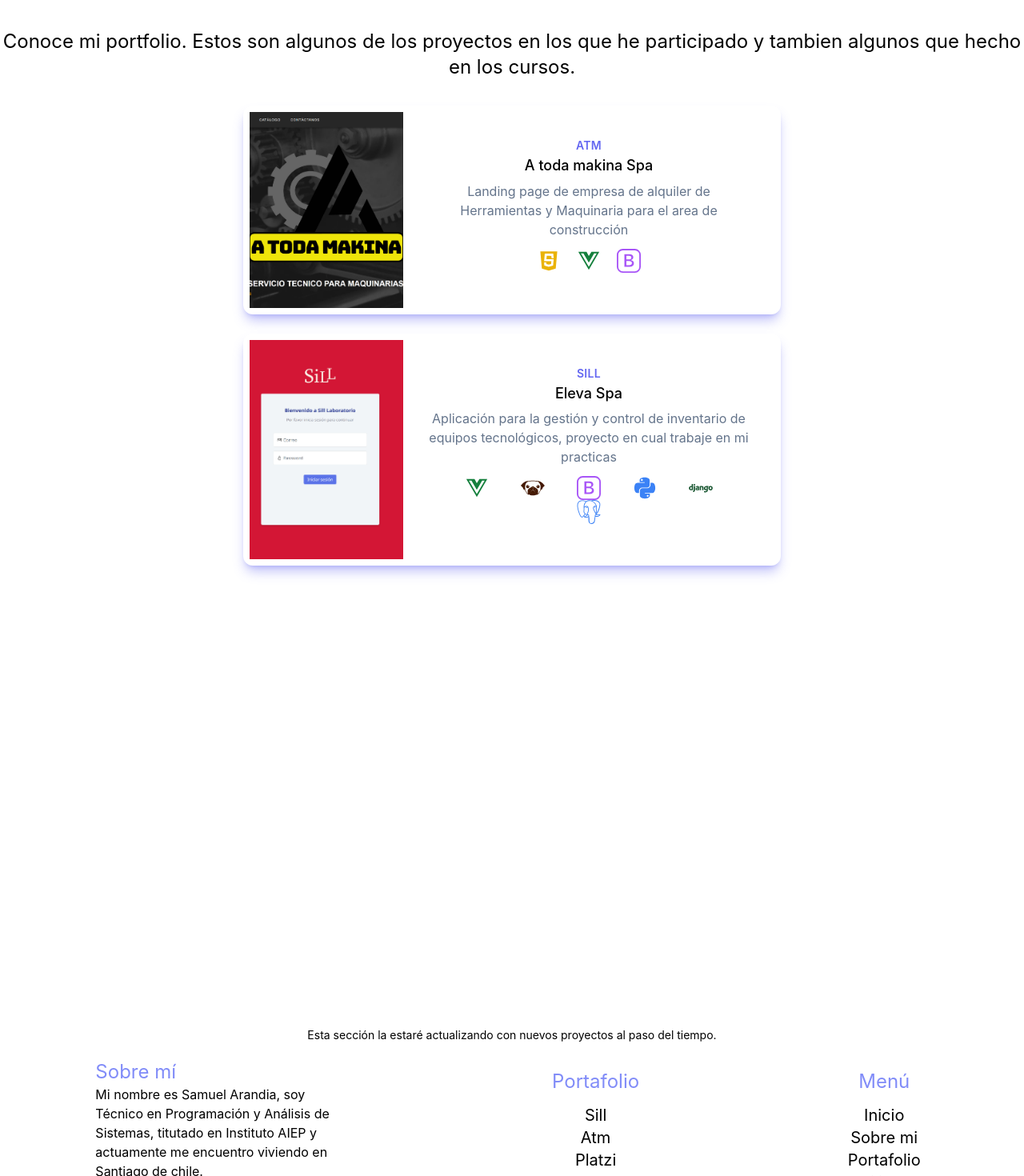
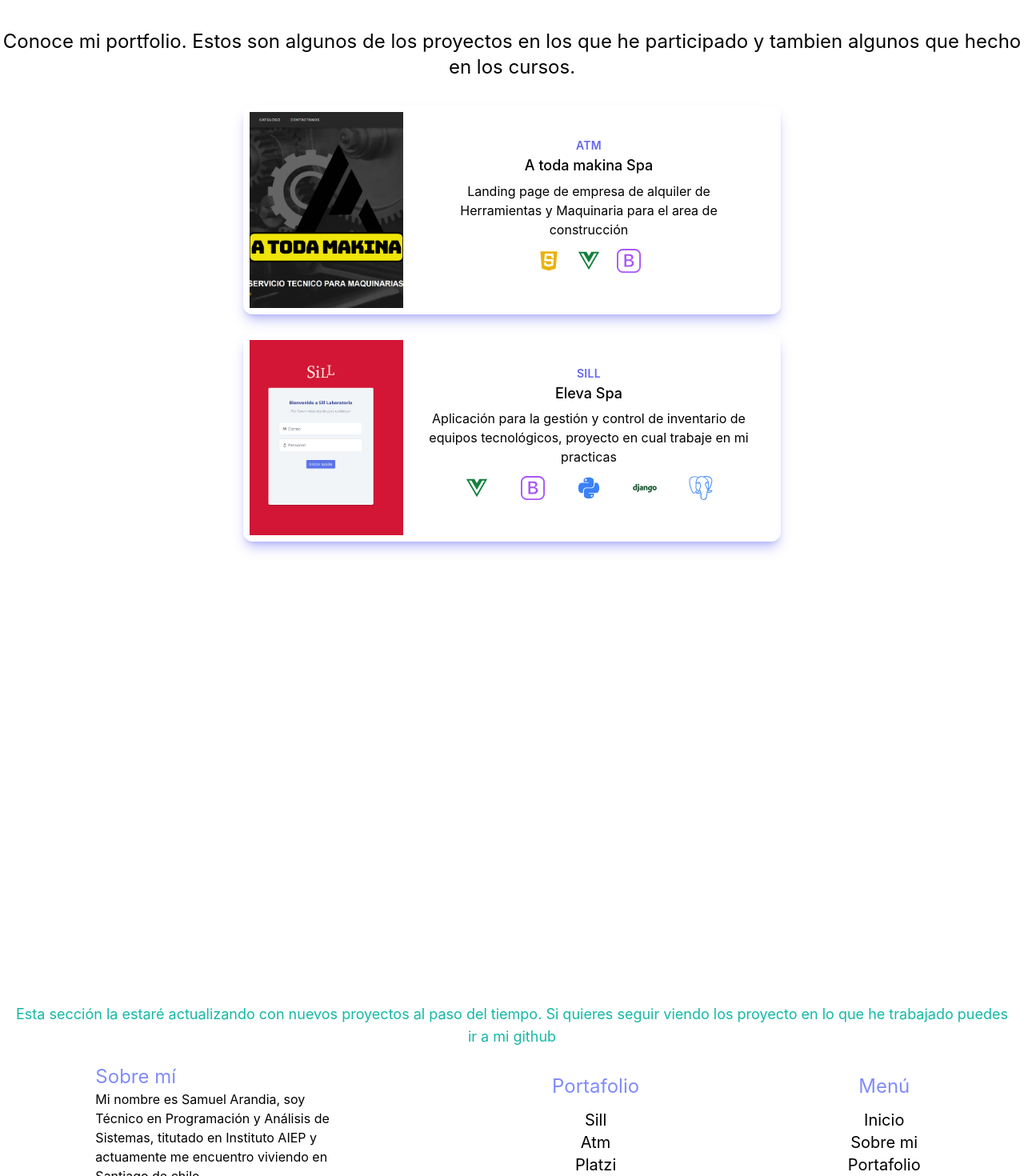
Before and after one commit to samuelArandia/portafolio2.0, a Next.js app: page /porfolio in a window 1280 px wide. Shown: the part 220-1690 px from the top of the page at 80% size. Built offline with nearby package versions, Linux system fonts and the light colour scheme.

Commit message:
Fix and improvement

```diff
--- a/src/app/layout.js
+++ b/src/app/layout.js
@@ -4,7 +4,7 @@ export const metadata = {
   title: 'Samuel Arandia',
   description: 'Mi porfolio personal',
   icons: {
-    icon: '/icon.svg',
+    icon: '/src/app/assets/1.svg',
   }
 }
 
--- a/src/app/page.js
+++ b/src/app/page.js
@@ -41,11 +41,11 @@ import Loader from "@/components/loader";
   return (
     loading ? <Loader /> :
     <>
-      <main className={`${darkMode ? 'bg-gray-900 text-white' : 'bg-white text-gray-800'}`}>
+      <main className={`${darkMode ? 'bg-gray-900 text-white' : 'bg-gray-100 text-gray-800'}`}>
         <Header darkMode={darkMode} toggleDarkMode={toggleDarkMode} />
           <Inicio />
+          <Portafolio />
           <About />
-          <Portafolio />
           <Skills />
           <Contact />
           <Footer />
--- a/src/components/contact.js
+++ b/src/components/contact.js
@@ -55,7 +55,7 @@ function Contact() {
         <GiMailbox className="text-2xl text-indigo-500 mx-5" />
         <h1 className="text-3xl text-center">Contáctame</h1>
       </div>
-        <div className="rounded-xl shadow-lg shadow-indigo-500/40 overflow-hidden text-center m-10 p-20">
+        <div className="rounded-xl shadow-lg shadow-indigo-500/40 overflow-hidden text-center m-10 p-10">
         <div >
           <p className="text-xl text-center my-2">Si tienes alguna duda o quieres contactarme, puedes hacerlo a través de este formulario.</p>
           {/* código del formulario de contacto */}
--- a/src/components/porfolio.js
+++ b/src/components/porfolio.js
@@ -1,7 +1,7 @@
 "use client"
 import React, { useEffect } from "react";
 import Image from "next/image";
-import { FaPython, FaVuejs, FaReact } from "react-icons/fa";
+import { FaPython, FaVuejs, FaReact, FaGithub } from "react-icons/fa";
 import { BsBootstrap } from "react-icons/bs";
 import { SiMicrosoftazure, SiPostgresql, SiPug, SiTailwindcss } from "react-icons/si";
 import { DiCss3, DiDjango, DiJavascript } from "react-icons/di";
@@ -31,15 +31,15 @@ function Portafolio() {
         <h5 className="text-2xl">Conoce mi portfolio. Estos son algunos de los proyectos en los que he participado y tambien algunos que hecho en los cursos.</h5>
       </div>
       <div className="flex flex-row flex-wrap justify-around w-auto mt-5">
-        <div className="max-w-md m-3 bg-white rounded-xl shadow-lg shadow-indigo-500/40 overflow-hidden md:max-w-2xl p-2 text-center transition ease-in-out delay-150 hover:-translate-y-1 hover:scale-110 duration-300" data-aos="zoom-in">
+        <div className="max-w-md m-3  rounded-xl shadow-lg shadow-indigo-500/40 overflow-hidden md:max-w-2xl p-2 text-center transition ease-in-out delay-150 hover:-translate-y-1 hover:scale-110 duration-300" data-aos="zoom-in">
           <div className="md:flex  justify-center align-middle">
             <div className="md:shrink-0">
-              <Image src={atm} alt="Portada empresa" width={300} height={200} className="w-full object-cover md:h-full md:w-48" loading="lazy"/>
+              <Image src={atm} alt="Portada empresa" width={300} height={200} className="w-full object-cover md:h-full md:w-48 text-center" loading="lazy"/>
             </div>
             <div className="p-8" >
               <div className="uppercase tracking-wide text-sm text-indigo-500 font-semibold">ATM</div>
-              <a href="https://atodamakina.cl" target="_blank" className="block mt-1 text-lg leading-tight font-medium text-black hover:underline">A toda makina Spa</a>
-              <p className="mt-2 text-slate-500">Landing page de empresa de alquiler de Herramientas y Maquinaria para el area de construcción</p>
+              <a href="https://atodamakina.cl" target="_blank" className="block mt-1 text-lg leading-tight font-medium hover:underline">A toda makina Spa</a>
+              <p className="mt-2">Landing page de empresa de alquiler de Herramientas y Maquinaria para el area de construcción</p>
               <div className="flex flex-row justify-center p-3">
                 <DiJavascript className="text-3xl text-yellow-500 " />
                 <FaVuejs className="text-3xl text-green-700 mx-5" />
@@ -48,18 +48,17 @@ function Portafolio() {
             </div>
           </div>
         </div>
-        <div className=" max-w-md m-3 bg-white rounded-xl shadow-lg shadow-indigo-500/40 overflow-hidden md:max-w-2xl p-2 text-center transition ease-in-out delay-150 hover:-translate-y-1 hover:scale-110 duration-300" data-aos="zoom-in">
+        <div className=" max-w-md m-3 rounded-xl shadow-lg shadow-indigo-500/40 overflow-hidden md:max-w-2xl p-2 text-center transition ease-in-out delay-150 hover:-translate-y-1 hover:scale-110 duration-300" data-aos="zoom-in">
           <div className="md:flex justify-center align-middle">
             <div className="md:shrink-0">
-              <Image src={sill} alt="Portada empresa" width={400} height={200} className=" h-48 w-full object-cover md:h-full md:w-48" loading="lazy" />
+              <Image src={sill} alt="Portada empresa" width={300} height={200} className=" h-48 w-full object-cover md:h-full md:w-48" loading="lazy" />
             </div>
             <div className="p-8">
               <div className="uppercase tracking-wide text-sm text-indigo-500 font-semibold">Sill</div>
-              <a href="https://center.sill.cl/login" target="_blank" className="block mt-1 text-lg leading-tight font-medium text-black hover:underline">Eleva Spa</a>
-              <p className="mt-2 text-slate-500">Aplicación para la gestión y control de inventario de equipos tecnológicos, proyecto en cual trabaje en mi practicas</p>
+              <a href="https://center.sill.cl/login" target="_blank" className="block mt-1 text-lg leading-tight font-medium  hover:underline">Eleva Spa</a>
+              <p className="mt-2 ">Aplicación para la gestión y control de inventario de equipos tecnológicos, proyecto en cual trabaje en mi practicas</p>
               <div className="flex flex-wrap justify-center md:p-3 md:flex-row" >
                 <FaVuejs className="text-3xl text-green-700 mx-5" />
-                <SiPug className="text-3xl text-amber-950 mx-5" />
                 <BsBootstrap className="text-3xl text-purple-500 mx-5" />
                 <FaPython className="text-3xl text-blue-500 mx-5" />
                 <DiDjango className="text-3xl text-green-900 mx-5" />
@@ -68,15 +67,15 @@ function Portafolio() {
             </div>
           </div>
         </div>
-        <div className="max-w-md m-3 bg-white rounded-xl shadow-lg shadow-indigo-500/40 overflow-hidden md:max-w-2xl p-2 text-center transition ease-in-out delay-150 hover:-translate-y-1 hover:scale-110 duration-300" data-aos="zoom-in">
+        <div className="max-w-md m-3 rounded-xl shadow-lg shadow-indigo-500/40 overflow-hidden md:max-w-2xl p-2 text-center transition ease-in-out delay-150 hover:-translate-y-1 hover:scale-110 duration-300" data-aos="zoom-in">
           <div className="md:flex justify-center align-middle">
             <div className="md:shrink-0">
               <Image src={platzi} alt="Portada empresa" width={300} height={200} className="h-48 w-full object-cover md:h-full md:w-48" loading="lazy" />
             </div>
             <div className="p-8">
               <div className="uppercase tracking-wide text-sm text-indigo-500 font-semibold">Platzi</div>
-              <a href="https://samuelarandia.github.io/curso-practico-javascript/" target="_blank" className="block mt-1 text-lg leading-tight font-medium text-black hover:underline">Escuela de desarrollo web</a>
-              <p className="mt-2 text-slate-500">Curso de JavaScript realizamos un pagina que calcula distintas medidas de figuras geométricas</p>
+              <a href="https://samuelarandia.github.io/curso-practico-javascript/" target="_blank" className="block mt-1 text-lg leading-tight font-medium  hover:underline">Escuela de desarrollo web</a>
+              <p className="mt-2 ">Curso de JavaScript realizamos un pagina que calcula distintas medidas de figuras geométricas</p>
               <div className="flex flex-row justify-center p-3" >
                 <DiJavascript className="text-3xl text-yellow-500 " />
                 <AiFillHtml5 className="text-3xl text-red-500 mx-5" />
@@ -85,15 +84,15 @@ function Portafolio() {
             </div>
           </div>
         </div>
-        <div className=" max-w-md m-3 bg-white rounded-xl shadow-lg shadow-indigo-500/40 overflow-hidden md:max-w-2xl p-2 text-center transition ease-in-out delay-150 hover:-translate-y-1 hover:scale-110 duration-300" data-aos="zoom-in">
+        <div className=" max-w-md m-3 rounded-xl shadow-lg shadow-indigo-500/40 overflow-hidden md:max-w-2xl p-2 text-center transition ease-in-out delay-150 hover:-translate-y-1 hover:scale-110 duration-300" data-aos="zoom-in">
           <div className="md:flex justify-center align-middle">
             <div className="md:shrink-0">
               <Image src={portafolio} alt="Portada empresa" width={300} height={200} className=" h-48 w-full object-cover md:h-full md:w-48" loading="lazy" />
             </div>
             <div className="p-8">
               <div className="uppercase tracking-wide text-sm text-indigo-500 font-semibold">Mi portafolio</div>
-              <a href="https://samuelarandia.com" target="_blank" className="block mt-1 text-lg leading-tight font-medium text-black hover:underline">Samuel Arandia</a>
-              <p className="mt-2 text-slate-500">Mi portafolio web lo cree en base a todo lo aprendiendo en todos los cursos y proyectos en lo que he participado</p>
+              <a href="https://samuelarandia.com" target="_blank" className="block mt-1 text-lg leading-tight font-medium  hover:underline">Samuel Arandia</a>
+              <p className="mt-2 ">Mi portafolio web lo cree en base a todo lo aprendiendo en todos los cursos y proyectos en lo que he participado</p>
 
               <div className="flex flex-row justify-center p-3" >
                 <FaReact className="text-3xl text-blue-500 mx-5" />
@@ -107,7 +106,10 @@ function Portafolio() {
         </div>
       </div>
       <div className="p-5 text-center">
-        <p className="text-sm">Esta sección la estaré actualizando con nuevos proyectos al paso del tiempo.</p>
+        <h2 className="text-teal-500 text-lg">
+          Esta sección la estaré actualizando con nuevos proyectos al paso del tiempo. Si quieres seguir viendo los proyecto en lo que he trabajado puedes ir a mi
+          <a href="https://github.com/samuelArandia"> github</a>
+        </h2>
       </div>
     </section>
   );
```
Also changed, not shown: src/components/about.js (+4 -3 lines), src/components/home.js (+10 -7 lines), src/components/skills.js (+7 -7 lines), src/app/assets/1.svg (added).
